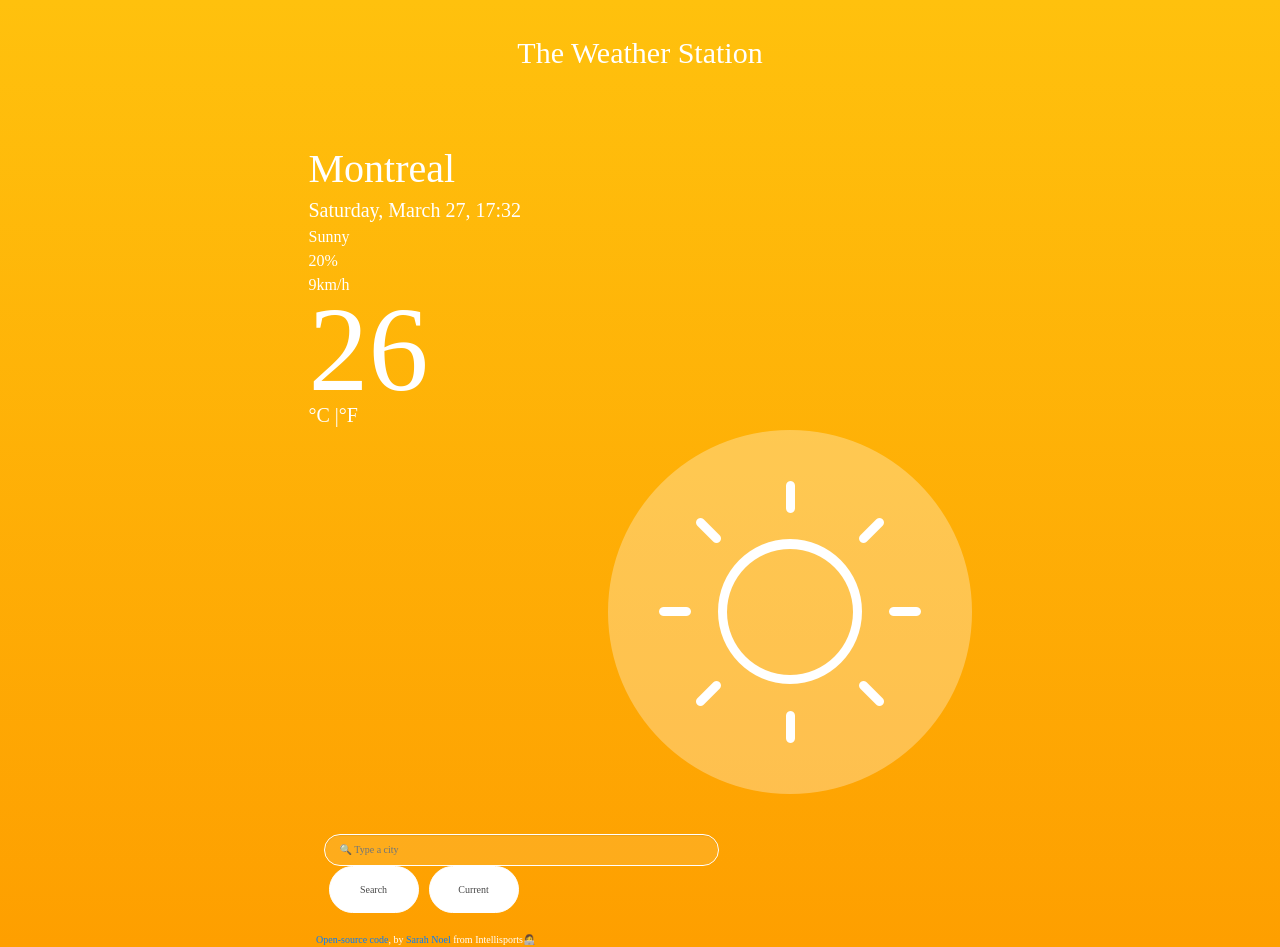
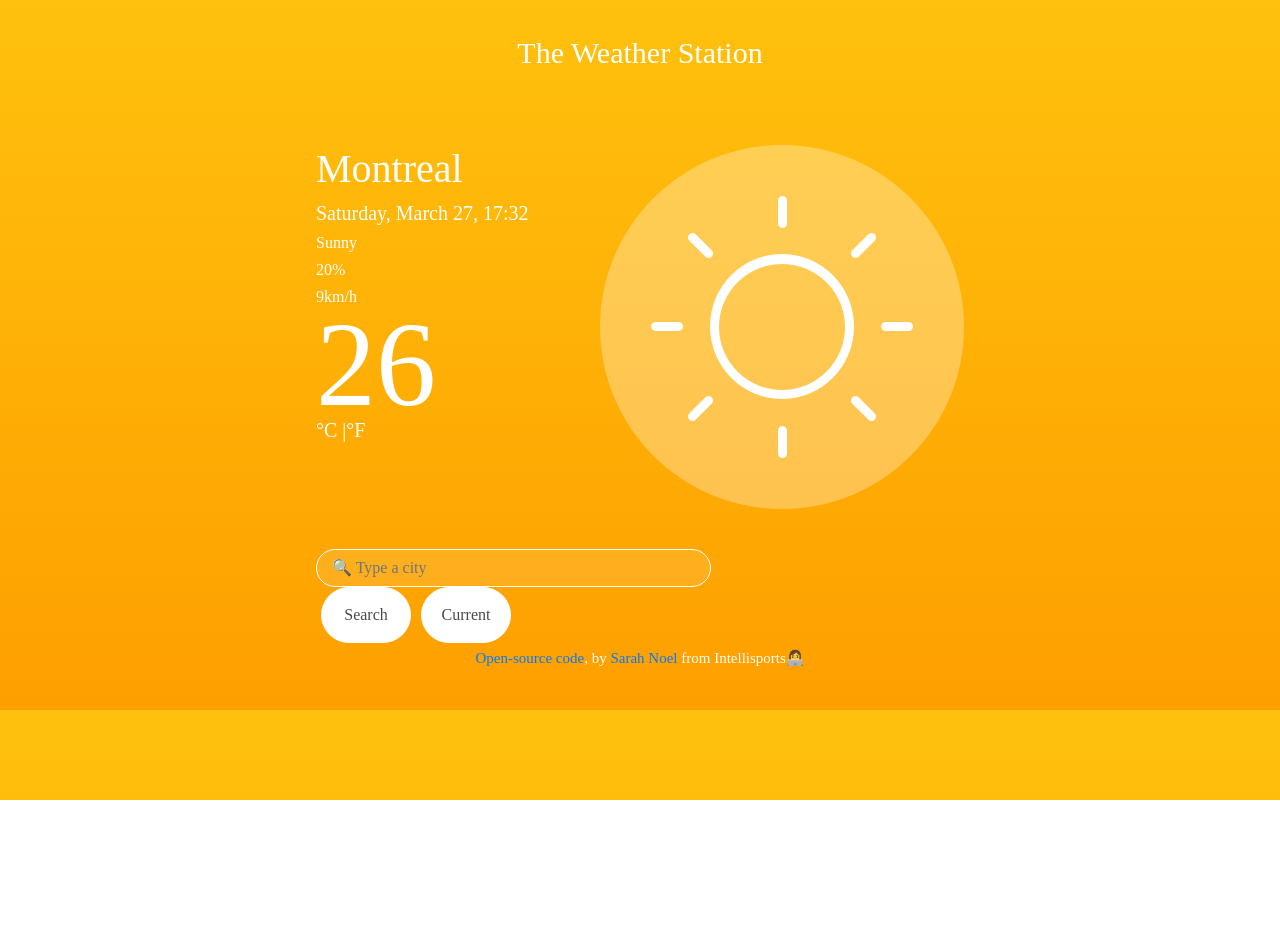
Before and after one commit to snoelcameron/TheWeatherStation, a React (Create React App) app: page / in a window 1280 px wide. After the commit the page ends 800 px from the top, so only its background shows below. Built offline with nearby package versions, Linux system fonts and the light colour scheme.

Commit message:
refactoring

```diff
--- a/public/index.html
+++ b/public/index.html
@@ -2,21 +2,21 @@
 <html lang="en">
   <head>
     <meta charset="utf-8" />
-    <meta name="viewport" content="width=device-width, initial-scale=1" />
-    <title>The Weather Station</title>
+    <meta
+      name="viewport"
+      content="width=device-width, initial-scale=1, shrink-to-fit=no"
+    />
+    <meta name="theme-color" content="#000000" />
     <link
-      href="https://cdn.jsdelivr.net/npm/bootstrap@5.0.0-beta2/dist/css/bootstrap.min.css"
       rel="stylesheet"
-      integrity="sha384-BmbxuPwQa2lc/FVzBcNJ7UAyJxM6wuqIj61tLrc4wSX0szH/Ev+nYRRuWlolflfl"
+      href="https://stackpath.bootstrapcdn.com/bootstrap/4.3.1/css/bootstrap.min.css"
+      integrity="sha384-ggOyR0iXCbMQv3Xipma34MD+dH/1fQ784/j6cY/iJTQUOhcWr7x9JvoRxT2MZw1T"
       crossorigin="anonymous"
     />
-    <link
-      rel="stylesheet"
-      href="https://maxcdn.bootstrapcdn.com/bootstrap/3.3.7/css/bootstrap.min.css"
-      integrity="sha384-BVYiiSIFeK1dGmJRAkycuHAHRg32OmUcww7on3RYdg4Va+PmSTsz/K68vbdEjh4u"
-      crossorigin="anonymous"
-    />
+    <link rel="manifest" href="%PUBLIC_URL%/manifest.json" />
+    <link rel="shortcut icon" href="%PUBLIC_URL%/favicon.ico" />
 
+    <title>The Weather Station</title>
     <style type="text/css" media="screen, print">
       @font-face {
         font-family: "Neue Montreal regular";
--- a/src/App.js
+++ b/src/App.js
@@ -19,6 +19,7 @@ export default function App() {
       <div className="App">
         <Header />
         <Row>
+          <Col>
             <Description
               city="Montreal"
               date="Saturday, March 27, 17:32"
@@ -29,15 +30,12 @@ export default function App() {
             <div className="FarenheitConversion">
               <FarenheitConversion temperature={26} />
             </div>
+          </Col>
+          <Col>
+            <WeatherIcon />
+          </Col>
         </Row>
-        <Row>
-          <WeatherIcon />
-        </Row>
-        <Col>
-          <Row>
         <Form />
-          </Row>
-        </Col>
         <Footer />
       </div>
     </Container>
--- a/src/Footer.css
+++ b/src/Footer.css
@@ -1,4 +1,4 @@
-.footer {
+.Footer {
   font-weight: 100;
   margin: 10px auto 40px;
   text-align: center;
```
Lines whose indentation alone changed are shown as unchanged.
